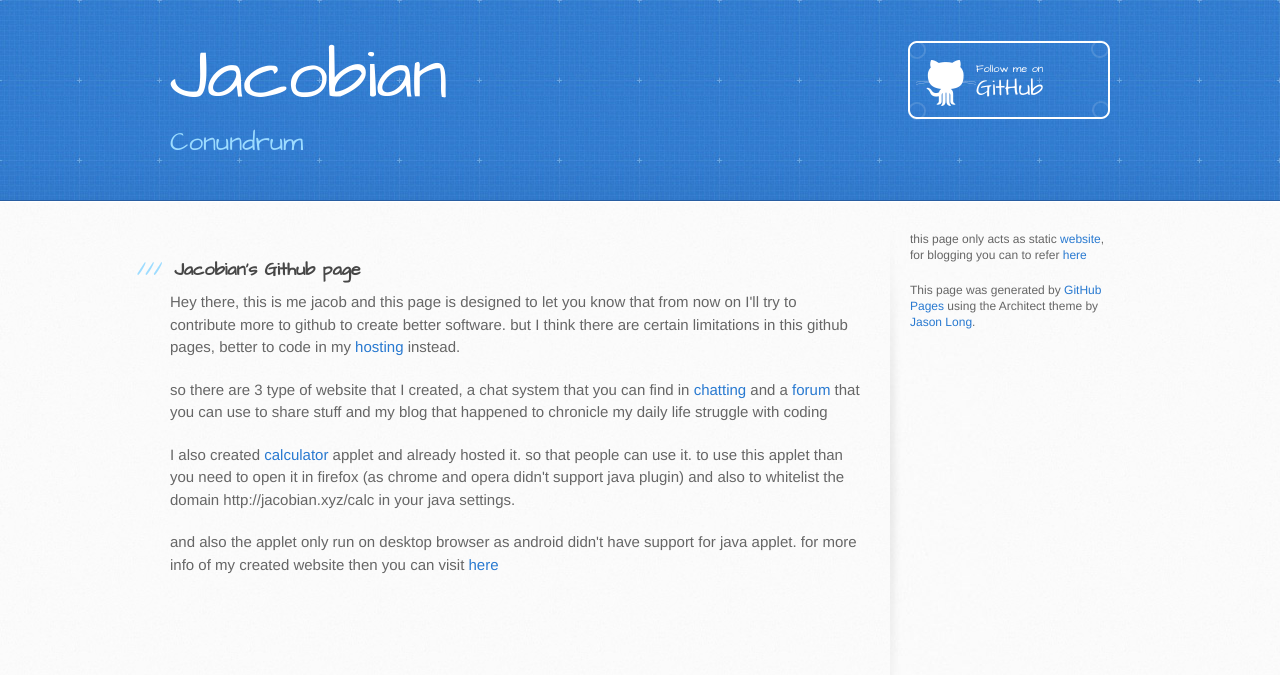
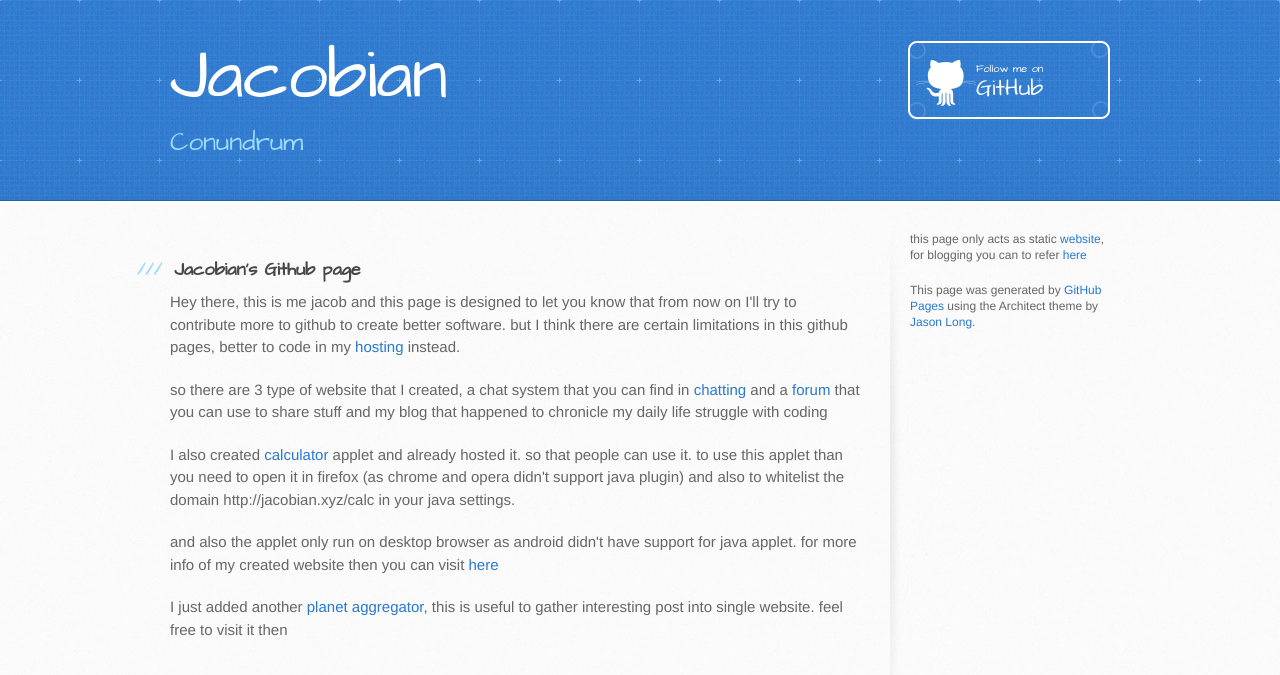
Before and after one commit to jacobian64/jacobian64.github.io, a Jekyll site: the page index.html, which Jekyll copies as it is, in a window 1280 px wide. Shown: the top 675 px of the page. Built offline with Jekyll 4.4.1, drawn with Linux system fonts in a browser that asks for light colours.

Commit message:
Update index.html

```diff
--- a/index.html
+++ b/index.html
@@ -41,6 +41,7 @@ to use this applet than you need to open it in firefox (as chrome and opera didn
 the domain http://jacobian.xyz/calc in your java settings. </p>
 
 <p>and also the applet only run on desktop browser as android didn't have support for java applet. for more info of my created website then you can visit <a href="http://jacobian.xyz/mes/">here</a></p>
+        <p>I just added another <a href="http://lagi.date">planet aggregator</a>, this is useful to gather interesting post into single website. feel free to visit it then</p>
         </section>
 
         <aside id="sidebar">
```
